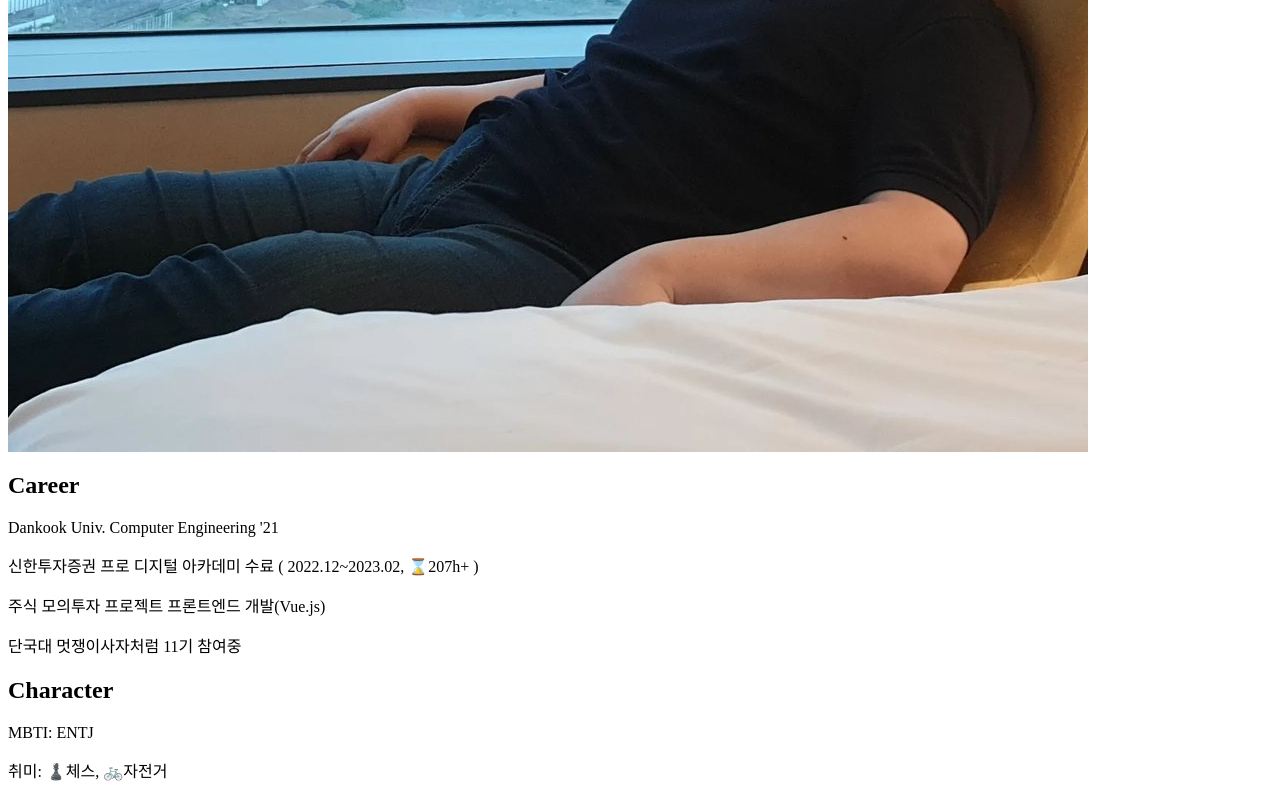
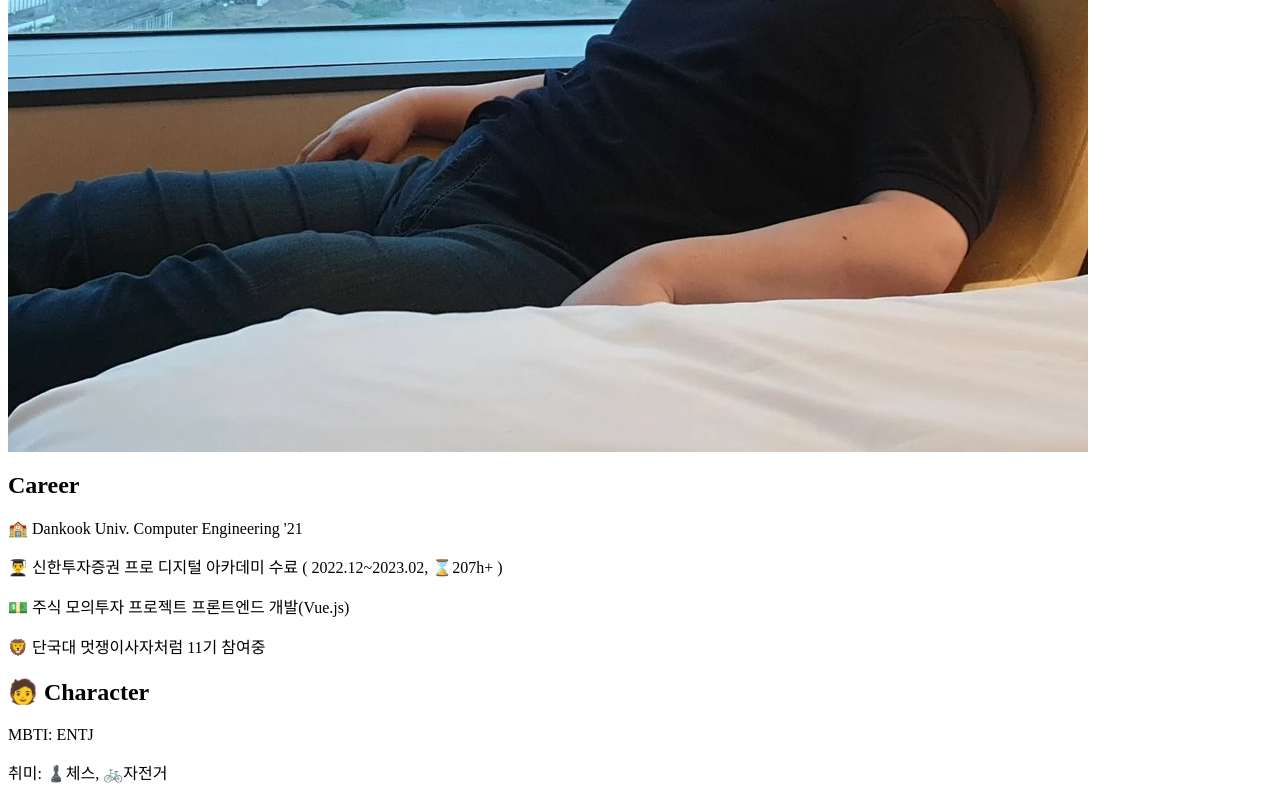
Before and after one commit to kimsungmin1011/kimsungmin1011.github.io, a plain HTML site: page index.html in a window 1280 px wide. Shown: the part 636-1436 px from the top of the page. Drawn offline with Linux system fonts and the light colour scheme.

Commit message:
원상복구

```diff
--- a/index.html
+++ b/index.html
@@ -11,16 +11,16 @@
     <p>
     <h2>Career</h2>
 
-    <p>Dankook Univ. Computer Engineering '21</p>
+    <p>🏫 Dankook Univ. Computer Engineering '21</p>
 
-    <p>신한투자증권 프로 디지털 아카데미 수료 ( 2022.12~2023.02, ⌛207h+ )</p>
+    <p>👨‍🎓 신한투자증권 프로 디지털 아카데미 수료 ( 2022.12~2023.02, ⌛207h+ )</p>
 
-    <p>주식 모의투자 프로젝트 프론트엔드 개발(Vue.js)</p>
+    <p>💵 주식 모의투자 프로젝트 프론트엔드 개발(Vue.js)</p>
 
-    <p>단국대 멋쟁이사자처럼 11기 참여중</p>
+    <p>🦁 단국대 멋쟁이사자처럼 11기 참여중</p>
 
 
-    <h2>Character</h2>
+    <h2>🧑 Character</h2>
     <p>MBTI: ENTJ</p>
     <p>취미: ♟️체스, 🚲자전거</p>
 
```
